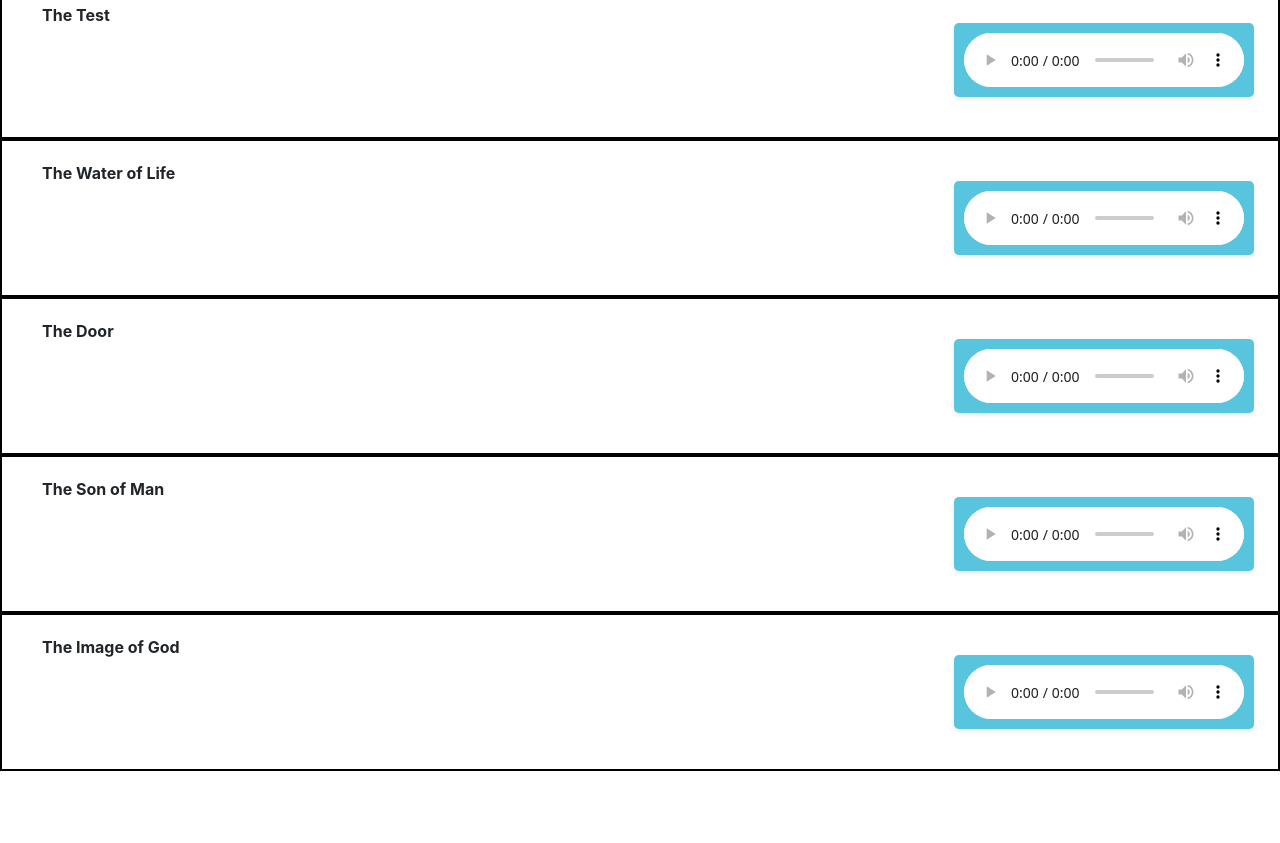
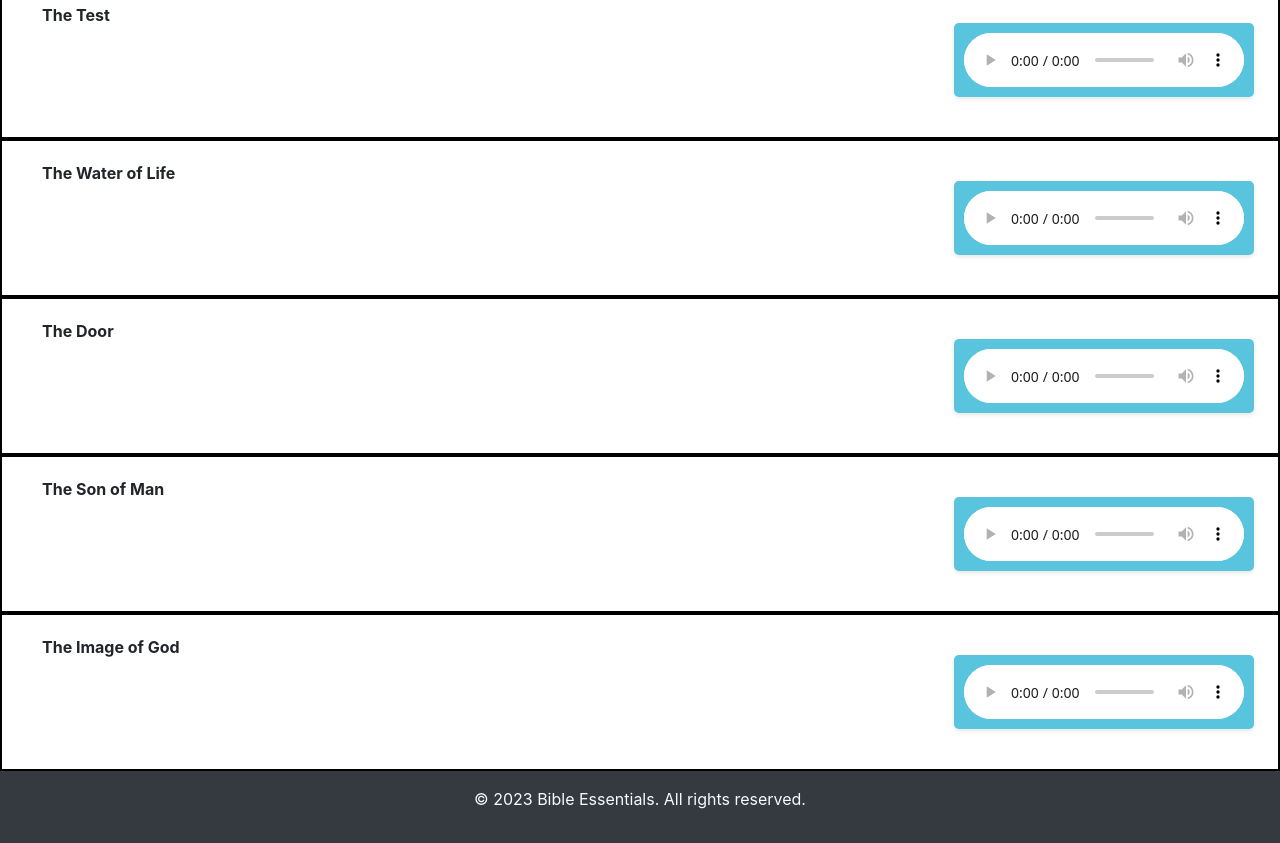
Before and after one commit to kofi-py/website-podcast, a plain HTML site: page index.html in a window 1280 px wide. Shown: the part 1626-2469 px from the top of the page. Before the commit the page ends 2397 px from the top, so only its background shows below. Drawn offline with nearby package versions, Linux system fonts and the light colour scheme.

Commit message:
Add footer.

```diff
--- a/index.html
+++ b/index.html
@@ -156,6 +156,9 @@
             </audio>
         </div>
     </div>
+    <footer class="bg-dark text-light py-3 text-center">
+        <p>&copy; 2023 Bible Essentials. All rights reserved.</p>
+    </footer>
     <script src="https://code.jquery.com/jquery-3.2.1.slim.min.js" integrity="sha384-KJ3o2DKtIkvYIK3UENzmM7KCkRr/rE9/Qpg6aAZGJwFDMVNA/GpGFF93hXpG5KkN" crossorigin="anonymous"></script>
     <script src="https://cdn.jsdelivr.net/npm/popper.js@1.12.9/dist/umd/popper.min.js" integrity="sha384-ApNbgh9B+Y1QKtv3Rn7W3mgPxhU9K/ScQsAP7hUibX39j7fakFPskvXusvfa0b4Q" crossorigin="anonymous"></script>
     <script src="https://cdn.jsdelivr.net/npm/bootstrap@4.0.0/dist/js/bootstrap.min.js" integrity="sha384-JZR6Spejh4U02d8jOt6vLEHfe/JQGiRRSQQxSfFWpi1MquVdAyjUar5+76PVCmYl" crossorigin="anonymous"></script>
```
